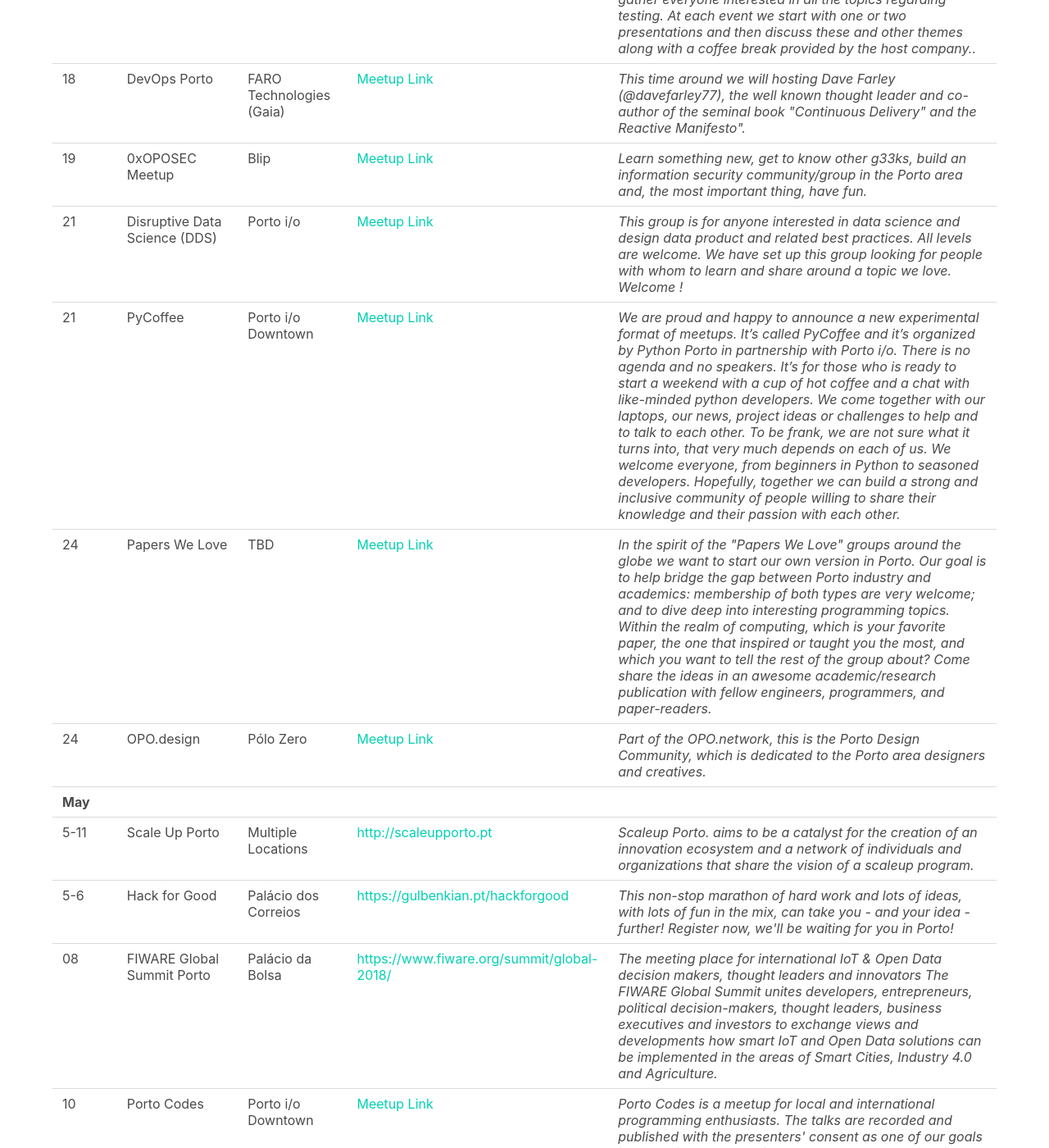
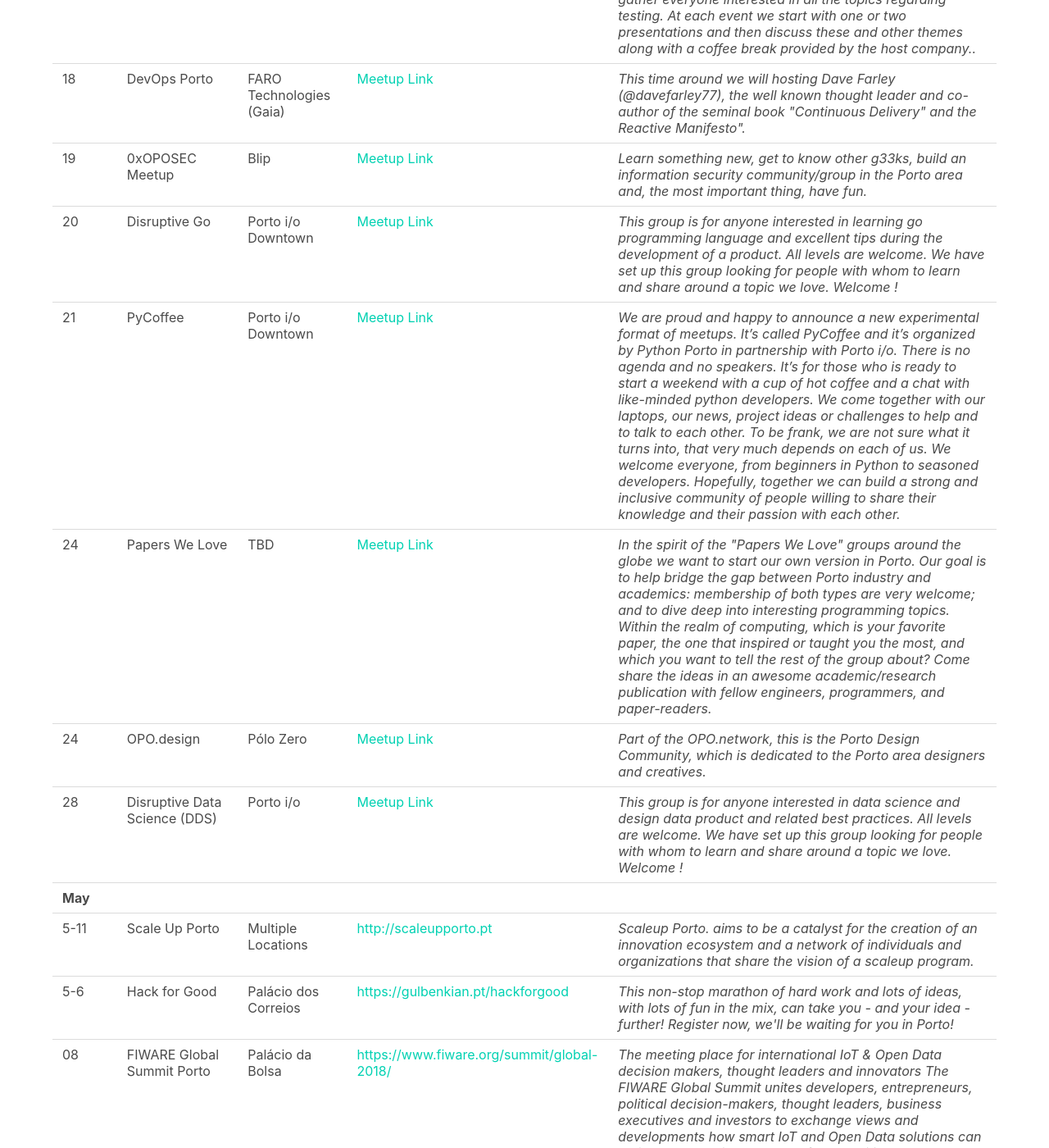
Before and after one commit to DevOpsPorto/devopsporto.github.io, a Jekyll site: the page built from events.html, in a window 1280 px wide and 1400 px high, scrolled down 2088 px. Shown: the whole window at 82% size. Built offline with Jekyll 4.4.1, drawn with Linux system fonts in a browser that asks for light colours.

Commit message:
added DisruptiveGO and changed DDS date

```diff
--- a/events.html
+++ b/events.html
@@ -195,18 +195,18 @@
                 <i>Learn something new, get to know other g33ks, build an information security community/group in the Porto area and, the most important thing, have fun.</i>
             </td>
         </tr>
-
         <tr>
-            <td>21</td>
-            <td>Disruptive Data Science (DDS)</td>
-            <td>Porto i/o</td>
+            <td>20</td>
+            <td>Disruptive Go </td>
+            <td>Porto i/o Downtown</td>
                 <td>
-                    <a href="https://www.meetup.com/pt-BR/Disruptive-Data-Science/events/248451414/" target="_blank">Meetup Link</a>
+                    <a href="https://www.meetup.com/pt-BR/Disruptive-Go/events/249605416/" target="_blank">Meetup Link</a>
                 </td>
                 <td>
-                    <i>This group is for anyone interested in data science and design data product and related best practices. All levels are welcome. We have set up this group looking for people with whom to learn and share around a topic we love. Welcome !</i>
+                    <i>This group is for anyone interested in learning go programming language and excellent tips during the development of a product. All levels are welcome. We have set up this group looking for people with whom to learn and share around a topic we love. Welcome !</i>
                 </td>
         </tr>
+
         <tr>
             <td>21</td>
             <td>PyCoffee</td>
@@ -245,6 +245,17 @@
             <td>
                 <i>Part of the OPO.network, this is the Porto Design Community, which is dedicated to the Porto area designers and creatives.</i>
             </td>
+        </tr>
+        <tr>
+            <td>28</td>
+            <td>Disruptive Data Science (DDS)</td>
+            <td>Porto i/o</td>
+                <td>
+                    <a href="https://www.meetup.com/pt-BR/Disruptive-Data-Science/events/248451414/" target="_blank">Meetup Link</a>
+                </td>
+                <td>
+                    <i>This group is for anyone interested in data science and design data product and related best practices. All levels are welcome. We have set up this group looking for people with whom to learn and share around a topic we love. Welcome !</i>
+                </td>
         </tr>
         <tr>
             <td colspan="5">
```
